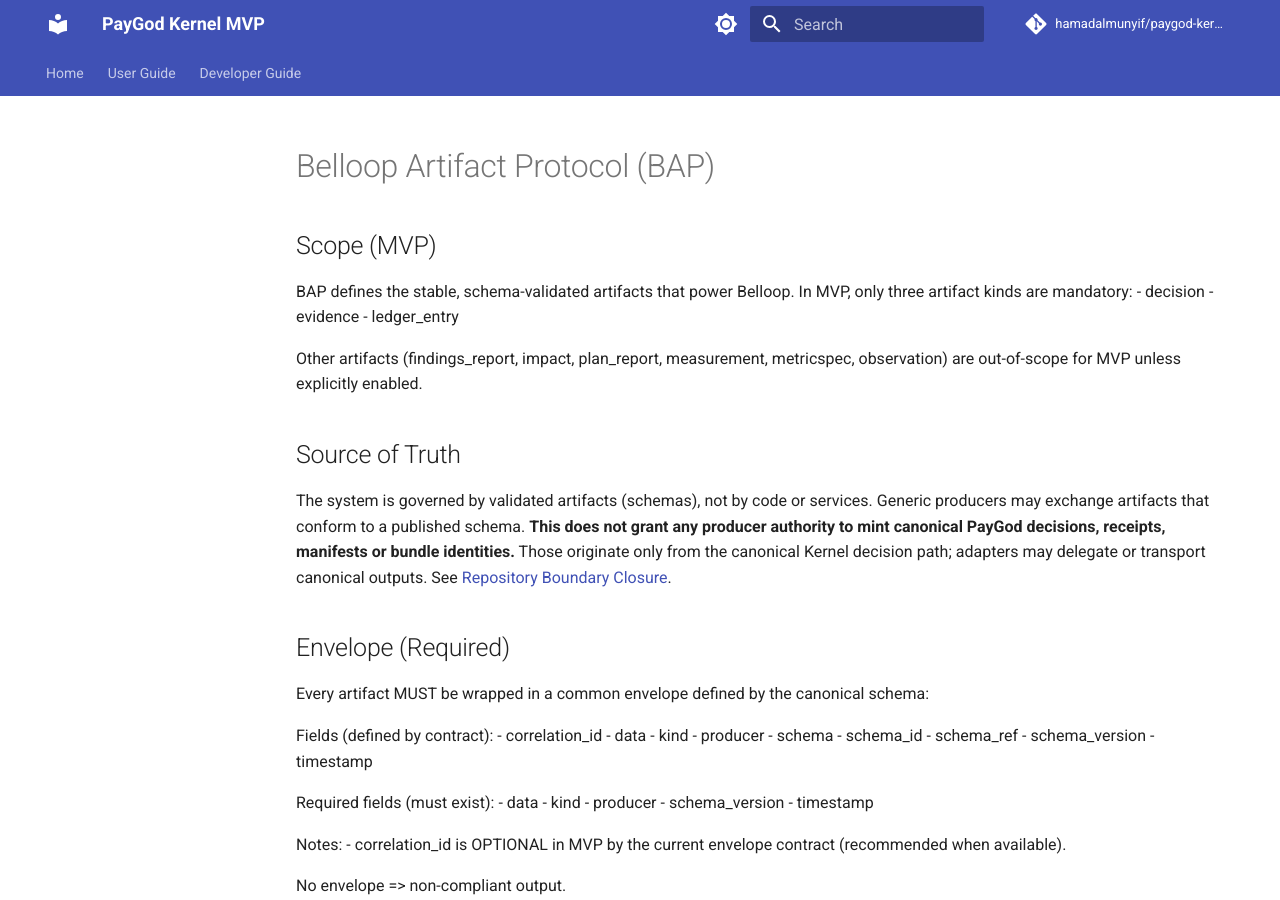
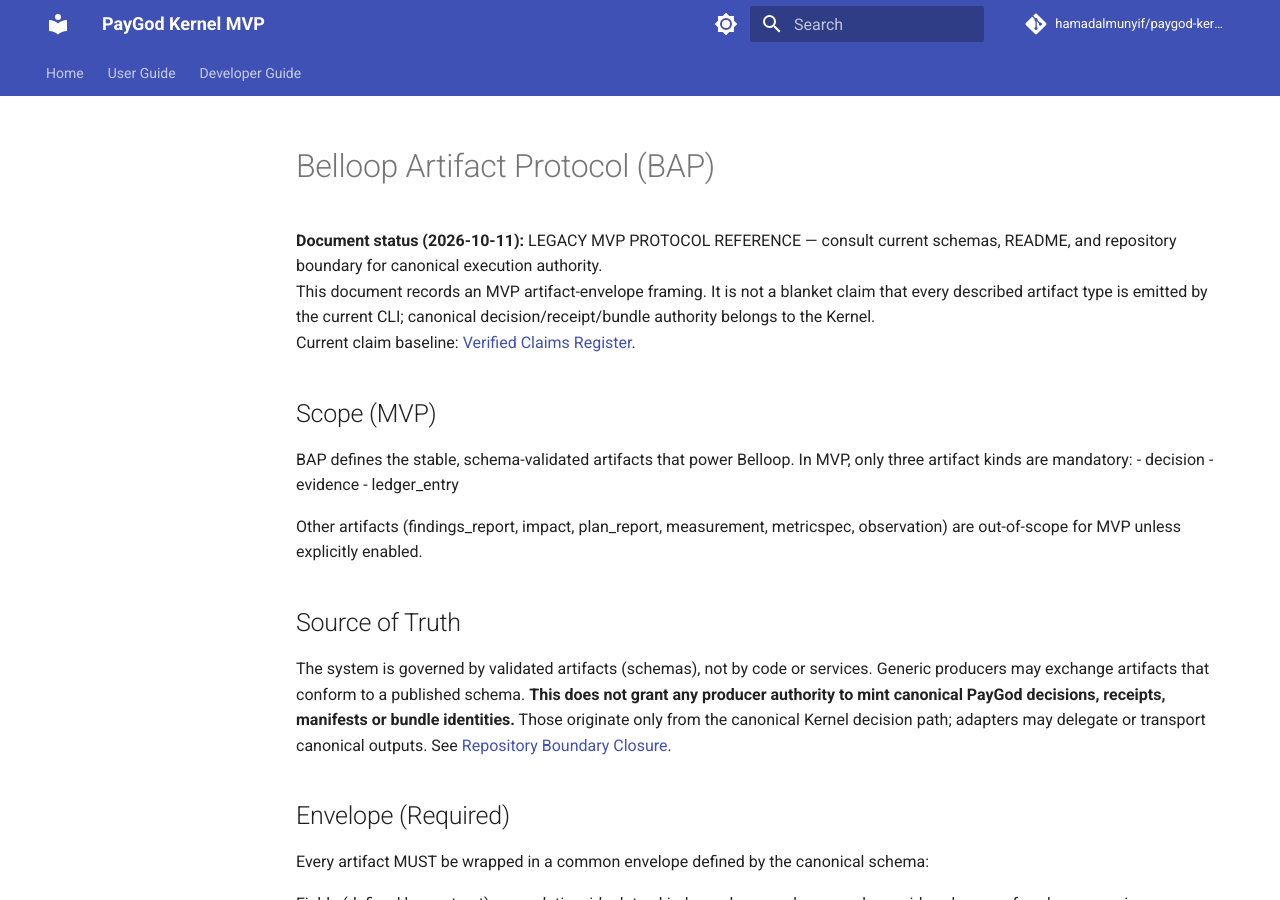
Before and after one commit to hamadalmunyif/paygod-kernel-mvp, an MkDocs documentation site: the page built from docs/BELLOOP_ARTIFACT_PROTOCOL.md, in a window 1280 px wide and 900 px high. Built offline with MkDocs 1.6.1 and Material for MkDocs 9.7.7, drawn with Linux system fonts in a browser that asks for light colours; comment, search, counter and statistics services are not loaded.

Commit message:
docs: classify BELLOOP_ARTIFACT_PROTOCOL.md against current evidence governance

```diff
--- a/docs/BELLOOP_ARTIFACT_PROTOCOL.md
+++ b/docs/BELLOOP_ARTIFACT_PROTOCOL.md
@@ -1,4 +1,9 @@
 # Belloop Artifact Protocol (BAP)
+
+
+**Document status (2026-10-11):** LEGACY MVP PROTOCOL REFERENCE — consult current schemas, README, and repository boundary for canonical execution authority.
+This document records an MVP artifact-envelope framing. It is not a blanket claim that every described artifact type is emitted by the current CLI; canonical decision/receipt/bundle authority belongs to the Kernel.
+Current claim baseline: [Verified Claims Register](CLAIMS_REGISTER.md).
 
 ## Scope (MVP)
 BAP defines the stable, schema-validated artifacts that power Belloop.
```
